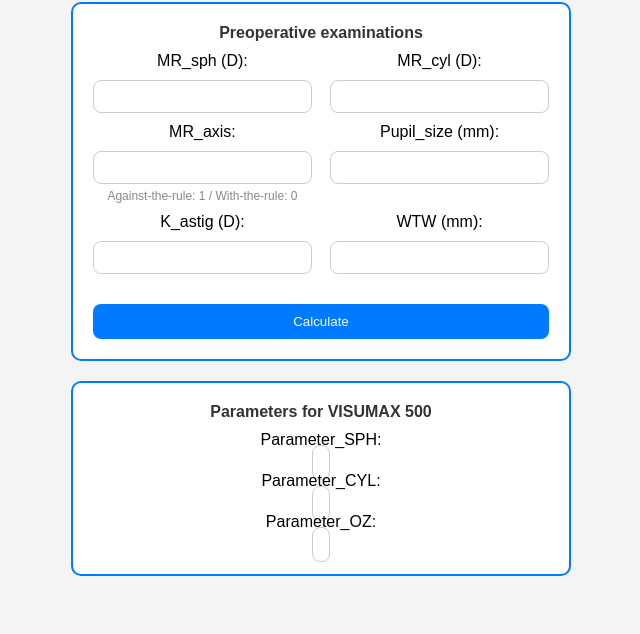
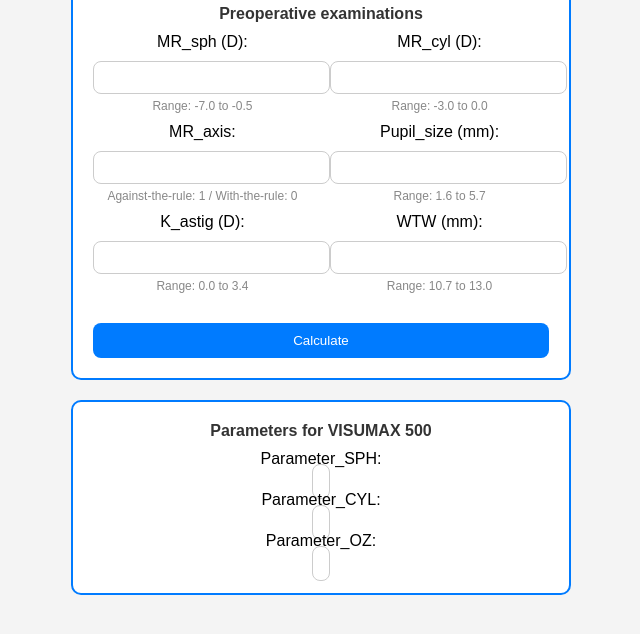
Before and after one commit to TaeKeunToo/MySmileCalc, a plain HTML site: page index.html in a window 1280 px wide. Shown: the part 132-766 px from the top of the page, without its empty margins (319-959 px from the left). Drawn offline with Linux system fonts and the light colour scheme.

Commit message:
Update index.html

```diff
--- a/index.html
+++ b/index.html
@@ -1,3 +1,4 @@
+<!DOCTYPE html>
 <html lang="en">
 <head>
 <meta charset="UTF-8">
@@ -102,10 +103,12 @@
                 <div class="input-group">
                     <label for="mr_sph">MR_sph (D):</label>
                     <input id="mr_sph" type="number" step="any">
+		  <div class="note">Range: -7.0 to -0.5</div>
                 </div>
                 <div class="input-group">
                     <label for="mr_cyl">MR_cyl (D):</label>
                     <input id="mr_cyl" type="number" step="any">
+		  <div class="note">Range: -3.0 to 0.0</div>
                 </div>
                 <div class="input-group">
                     <label for="mr_axis">MR_axis:</label>
@@ -115,14 +118,17 @@
                 <div class="input-group">
                     <label for="pupil_size">Pupil_size (mm):</label>
                     <input id="pupil_size" type="number" step="any">
+		  <div class="note">Range: 1.6 to 5.7</div>
                 </div>
                 <div class="input-group">
                     <label for="k_astig">K_astig (D):</label>
                     <input id="k_astig" type="number" step="any">
+		  <div class="note">Range: 0.0 to 3.4</div>
                 </div>
                 <div class="input-group">
                     <label for="wtw">WTW (mm):</label>
                     <input id="wtw" type="number" step="any">
+		  <div class="note">Range: 10.7 to 13.0</div>
                 </div>
             </div>
             <button onclick="calculateValues()">Calculate</button>
```
